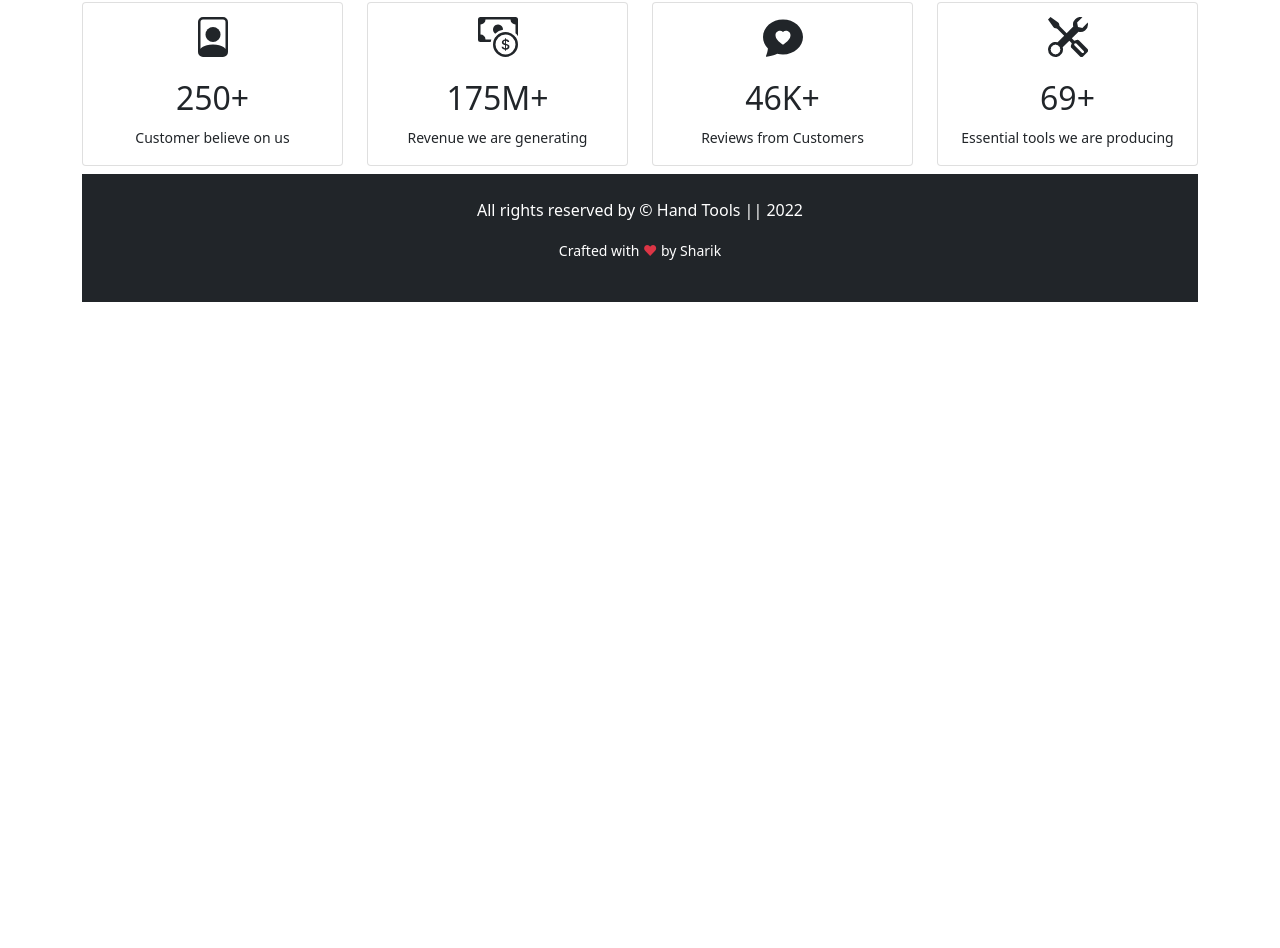
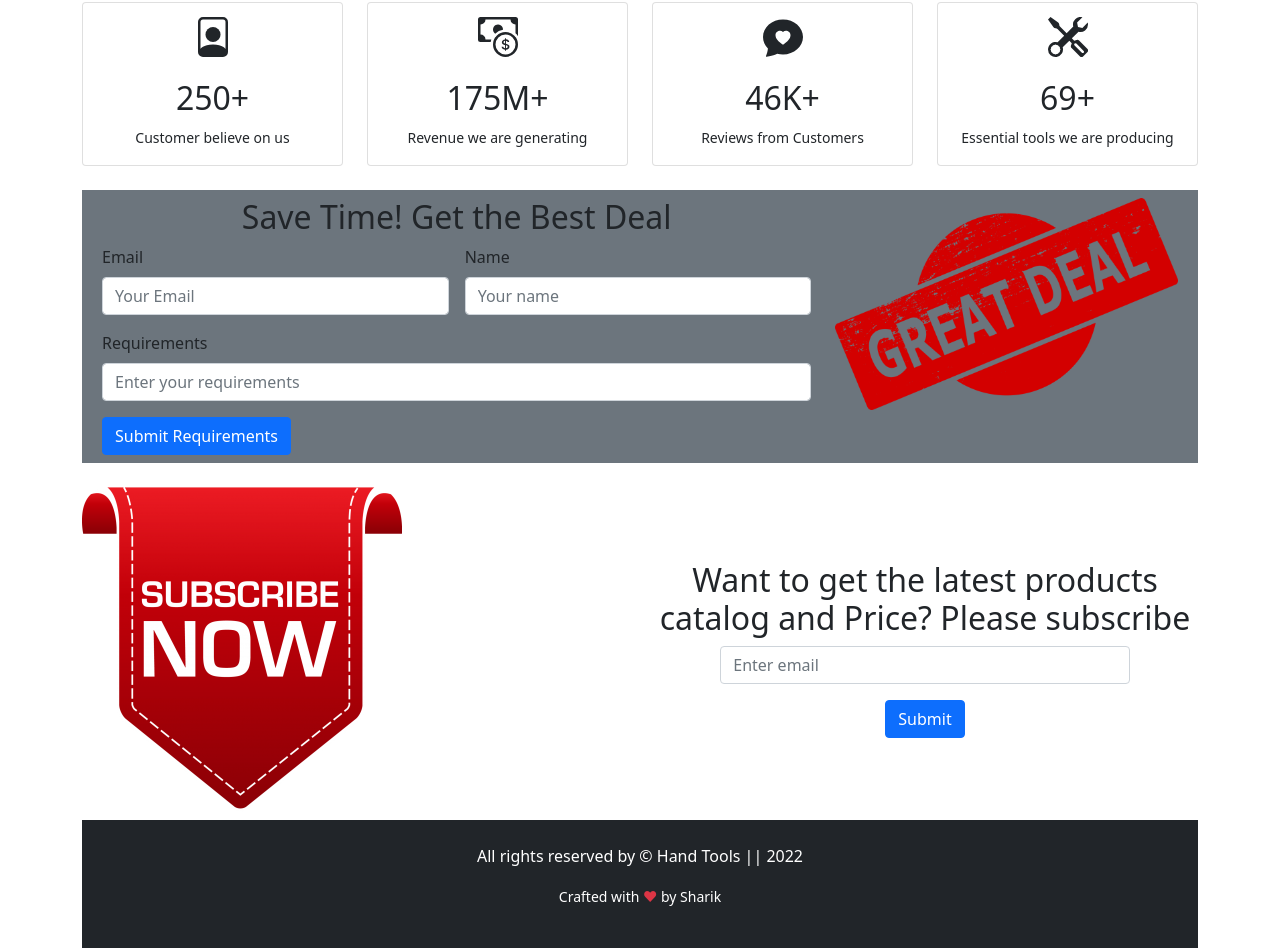
Before and after one commit to Easrib/hand-tools, a React (Create React App) app: page / in a window 1280 px wide. Shown: the part 726-1674 px from the top of the page. Before the commit the page ends 1028 px from the top, so only its background shows below. Built offline with nearby package versions, Linux system fonts and the light colour scheme.

Commit message:
best deal & subscribe added

```diff
--- /dev/null
+++ b/src/Pages/Home/BestDeal/BestDeal.js
@@ -0,0 +1,35 @@
+import React from 'react';
+import bestDeal from '../../../images/Banner/great-deal.png'
+
+const BestDeal = () => {
+    return (
+        <div className='row my-4 bg-secondary p-2 container mx-auto'>
+            <div className="col-lg-8 col-md-6 col-sm-12">
+                <h2 className='text-center'>Save Time! Get the Best Deal</h2>
+                <form class="row g-3">
+                    <div class="col-md-6">
+                        <label for="inputEmail4" class="form-label">Email</label>
+                        <input type="email" class="form-control" id="inputEmail4" placeholder='Your Email' />
+                    </div>
+                    <div class="col-md-6">
+                        <label for="inputName" class="form-label">Name</label>
+                        <input type="text" class="form-control" id="inputName" placeholder='Your name' />
+                    </div>
+                    <div class="col-12">
+                        <label for="inputRequirements" class="form-label">Requirements</label>
+                        <input type="text" class="form-control" id="inputRequirements" placeholder="Enter your requirements" />
+                    </div>
+                    <div class="col-12">
+                        <button type="submit" class="btn btn-primary">Submit Requirements</button>
+                    </div>
+                </form>
+            </div>
+            <div className="col-lg-4 col-md-6 col-sm-12">
+                <img className='img-fluid' src={bestDeal} alt="Best Deal" />
+            </div>
+
+        </div>
+    );
+};
+
+export default BestDeal;
--- a/src/Pages/Home/Home/Home.js
+++ b/src/Pages/Home/Home/Home.js
@@ -1,13 +1,17 @@
 import React from 'react';
 import Footer from '../../Shared/Footer/Footer';
 import Banner from '../Banner/Banner';
+import BestDeal from '../BestDeal/BestDeal';
 import BusinessSummery from '../BusinessSummery/BusinessSummery';
+import Subscribe from '../Subscribe/Subscribe';
 
 const Home = () => {
     return (
         <div id='home'>
             <Banner></Banner>
             <BusinessSummery></BusinessSummery>
+            <BestDeal></BestDeal>
+            <Subscribe></Subscribe>
             <Footer></Footer>
         </div>
     );
--- /dev/null
+++ b/src/Pages/Home/Subscribe/Subscribe.js
@@ -0,0 +1,25 @@
+import React from 'react';
+import { Form } from 'react-bootstrap';
+import subscribe from '../../../images/Banner/subscribe.png'
+
+const Subscribe = () => {
+    return (
+        <div id='subscribe' className='row my-2 '>
+            <div className="col-lg-6 img-fluid">
+                <img src={subscribe} alt="" />
+            </div>
+            <div className="col-lg-6 text-center my-auto">
+                <h2>Want to get the latest products catalog and Price? Please subscribe</h2>
+                <Form>
+                    <Form.Group className="mb-3 w-75 mx-auto" controlId="formBasicEmail">
+                        <Form.Control type="email" placeholder="Enter email" />
+                    </Form.Group>
+                    <button className='btn btn-primary'> Submit</button>
+
+                </Form>
+            </div>
+        </div>
+    );
+};
+
+export default Subscribe;
```
Also changed, not shown: src/images/Banner/great-deal.png (added), src/images/Banner/subscribe.png (added).
